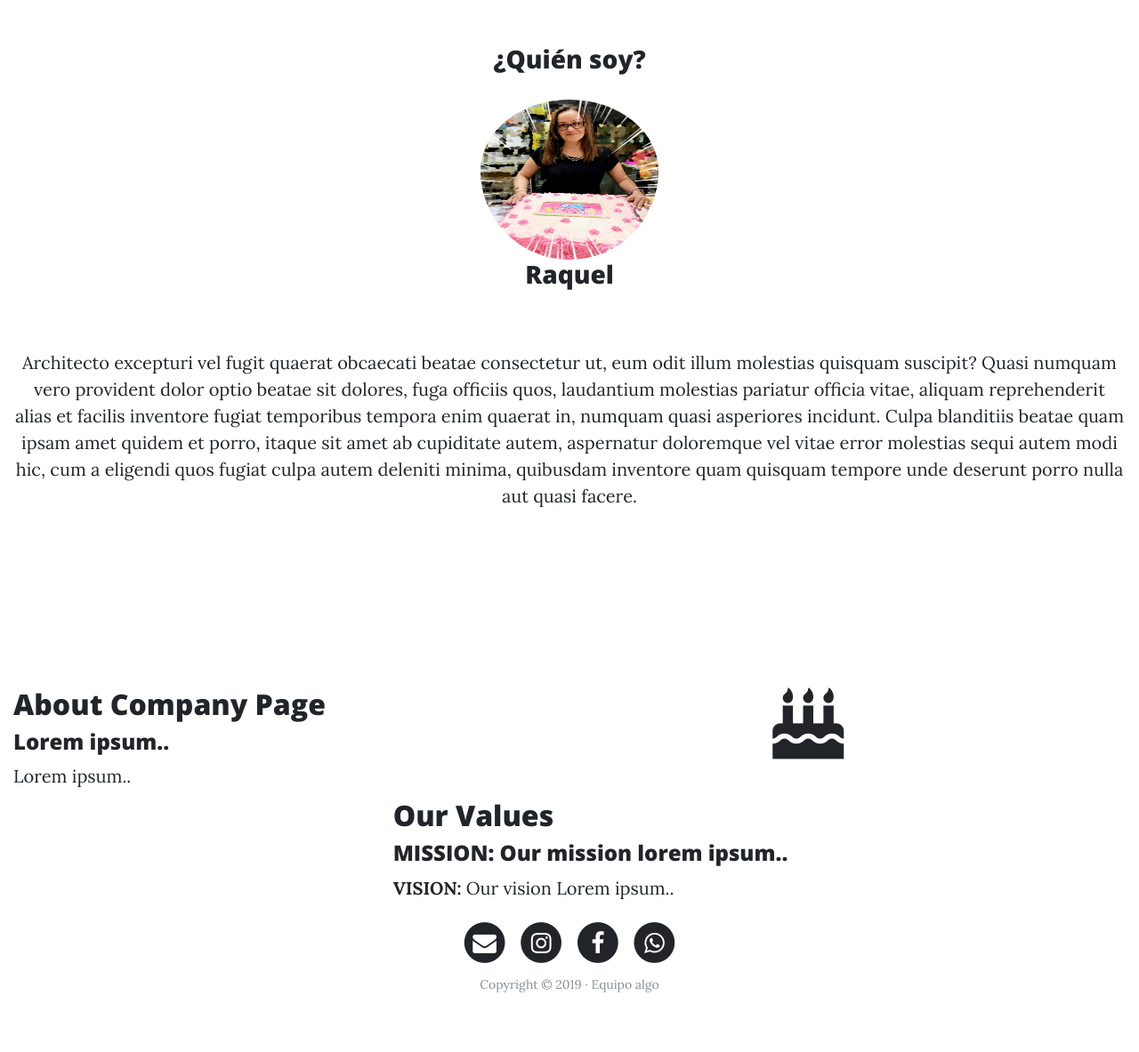
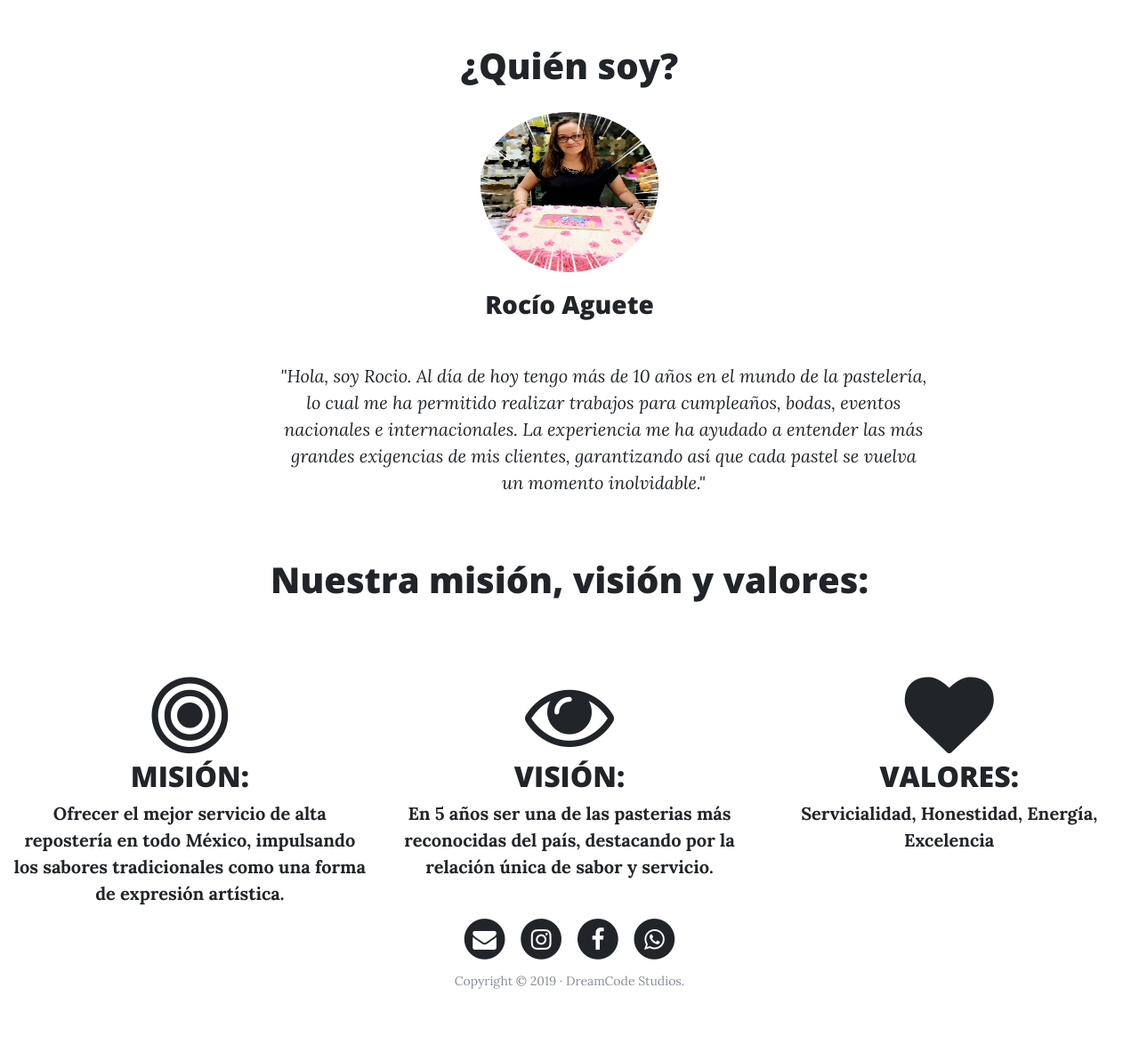
Before and after one commit to luase/rossfender, a Django app: page /about/ in a window 1280 px wide. Shown: the part 504-1687 px from the top of the page at 89% size. After the commit the page ends 1616 px from the top, so only its background shows below. Run offline with Django 3.2, Linux system fonts and the light colour scheme; some libraries are stand-ins or nearby versions.

Commit message:
se hicieron cambios al front end de la pagina

```diff
--- a/rossfender/core/templates/core/about.html
+++ b/rossfender/core/templates/core/about.html
@@ -9,36 +9,36 @@ Acerca de mí
 {% endblock headers %}
 {% block content %}
 <div class="container-fluid bg-1 text-center">
-  <h3>¿Quién soy?</h3>
+  <h1>¿Quién soy?</h1>
   {% load static %}
-  <img class="rounded-circle retrato" style="padding-top:20px;padding-bottom:20 px"  src="{% static 'core/img/avatar1.jpg' %}" alt="Bird">
-  <h3>Raquel</h3>
+  <img class="rounded-circle retrato" style="padding-top:20px;padding-bottom:40 px"  src="{% static 'core/img/avatar1.jpg' %}" alt="Bird">
+  <h3 style="padding-top: 20px">Rocío Aguete</h3>
 </div>
-<div class="container-fluid text-center" style=" padding-top:60px">
-    {% lorem 1 b random %}
-</div>
-<div class="container-fluid" style=" padding-top:200px">
-  <div class="row">
-    <div class="col-sm-8">
-      <h2>About Company Page</h2>
-      <h4>Lorem ipsum..</h4>
-      <p>Lorem ipsum..</p>
-    </div>
-    <div class="col-sm-4">
-      <span> <i class="fa fa-birthday-cake fa-4x" aria-hidden="true"></i></span>
-    </div>
+<div class="container-fluid text-center" style=" padding-top:30px">
+  <div class="col-10" style="padding-left: 300px">
+    <p class="text-center"><i>"Hola, soy Rocio. Al día de hoy tengo más de 10 años en el mundo de la pastelería, lo cual me ha permitido realizar trabajos para cumpleaños, bodas, eventos nacionales e internacionales. La experiencia me ha ayudado a entender las más grandes exigencias de mis clientes, garantizando así que cada pastel se vuelva un momento inolvidable."</i></p>
   </div>
+
 </div>
 
-<div class="container-fluid bg-grey">
+
+<div class="container-fluid bg-grey text-center">
+    <br>
+    <br>
+    <h1>Nuestra misión, visión y valores:</h1>
+    <br>
   <div class="row">
-    <div class="col-sm-4">
-      <span class="glyphicon glyphicon-globe logo"></span>
+    <div class="col-sm-4" style="padding-top: 40px">
+      <span ><i class="fa fa-bullseye fa-5x"></i></span>
+      <h2>MISIÓN: </h2><strong>Ofrecer el mejor servicio de alta repostería en todo México, impulsando los sabores tradicionales como una forma de expresión artística.</strong>
     </div>
-    <div class="col-sm-8">
-      <h2>Our Values</h2>
-      <h4><strong>MISSION:</strong> Our mission lorem ipsum..</h4>
-      <p><strong>VISION:</strong> Our vision Lorem ipsum..</p>
+    <div class="col-sm-4" style="padding-top: 40px">
+      <span ><i class="fa fa-eye fa-5x"></i></span>
+        <h2>VISIÓN: </h2><strong>En 5 años ser una de las pasterias más reconocidas del país, destacando por la relación única de sabor y servicio.</strong>
+      </div>
+    <div class="col-sm-4" style="padding-top: 40px">
+      <span ><i class="fa fa-heart fa-5x"></i></span>
+        <h2>VALORES:</h2> <strong> Servicialidad, Honestidad, Energía, Excelencia</strong>
     </div>
   </div>
 </div>
--- a/rossfender/core/templates/core/base.html
+++ b/rossfender/core/templates/core/base.html
@@ -105,7 +105,7 @@
                 </a>
               </li>
             </ul>
-            <p class="copyright text-muted">Copyright &copy; 2019 · Equipo algo </p>
+            <p class="copyright text-muted">Copyright &copy; 2019 · DreamCode Studios.</p>
           </div>
         </div>
       </div>
```
Also changed, not shown: rossfender/core/templates/core/home.html (+12 -11 lines).
